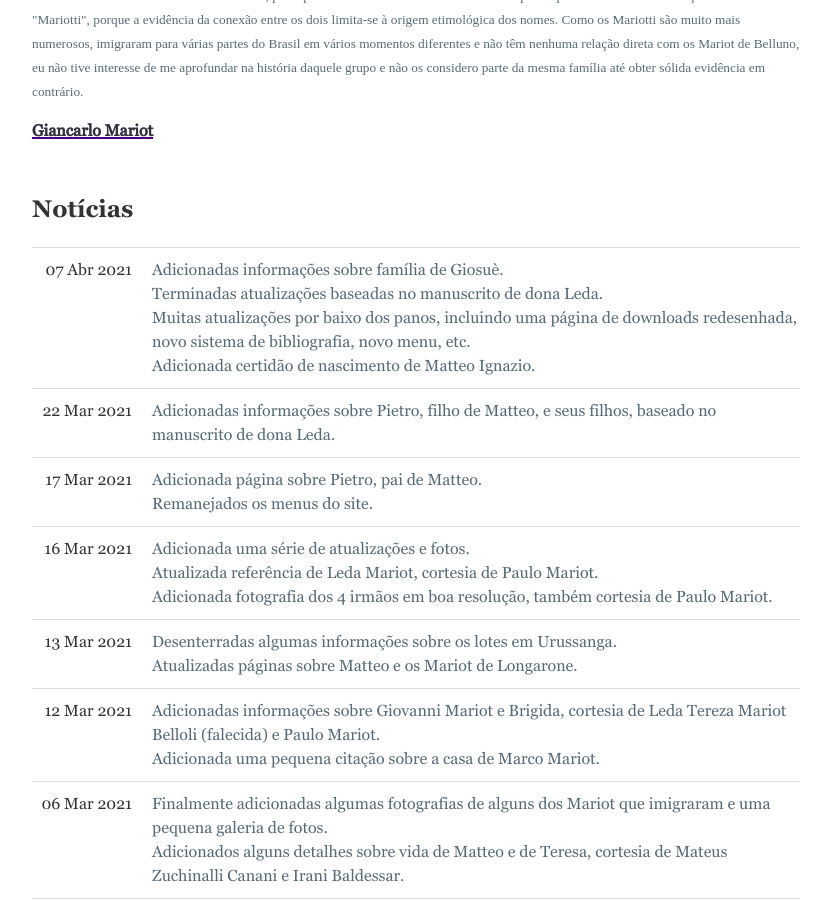
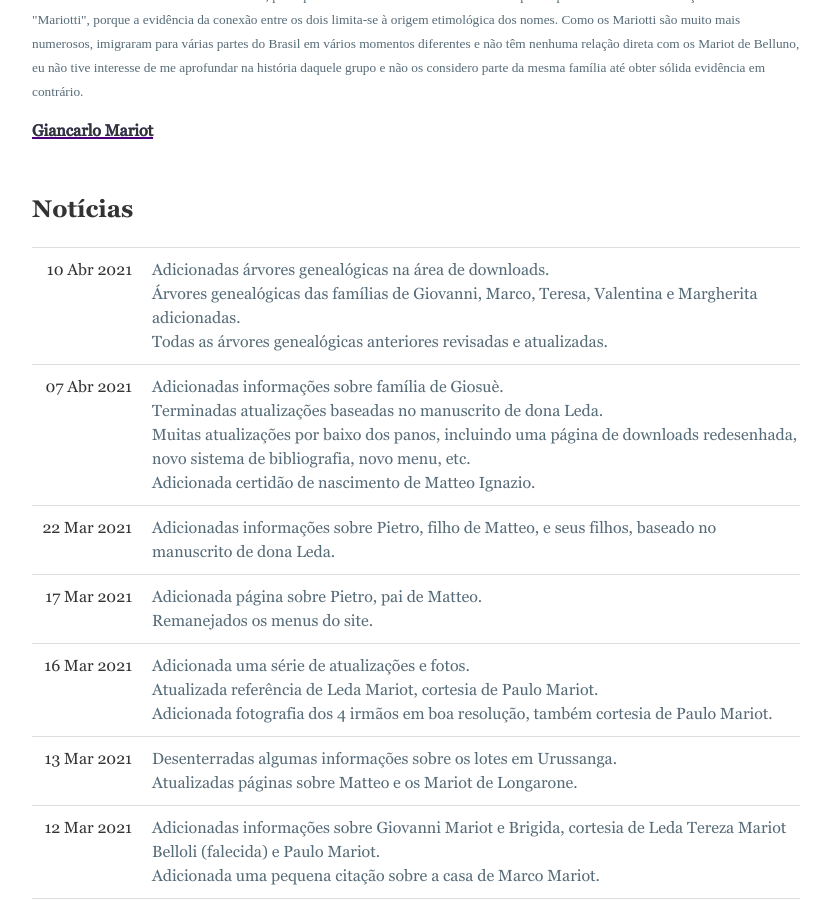
Before and after one commit to sentient06/mariot-family, a Jekyll site: the page built from index.html, in a window 1280 px wide and 900 px high, scrolled down 381 px. Shown: the whole window, without its empty margins (224-1054 px from the left). Built offline with Jekyll 4.4.1, drawn with Linux system fonts in a browser that asks for light colours; some web fonts are replaced.

Commit message:
Adding content.

```diff
--- a/_data/downloads/0_family.yml
+++ b/_data/downloads/0_family.yml
@@ -6,7 +6,7 @@ files:
     title: Árvores genealógicas dos Mariot da província de Belluno
     desc: "Todas as árvores genealógicas presentes neste site em formato PDF e um arquivo GEDCOM com as informações das mesmas árvores, começando em Pietro Mariot e terminando com seus bisnetos: 4 gerações, dos séculos XVIII ao XX."
     type: ZIP (GED, PDF e TXT)
-    source: Giancarlo Mariot, 2021
+    author: Giancarlo Mariot, 2021
     file: Mariot-Belluno.zip
     icon: file_ged.png
     revision: '10 abril 2021'
--- a/_data/news.yml
+++ b/_data/news.yml
@@ -1,3 +1,9 @@
+- date: 10 Abr 2021
+  text:
+    - Adicionadas árvores genealógicas na área de downloads.
+    - Árvores genealógicas das famílias de Giovanni, Marco, Teresa, Valentina e Margherita adicionadas.
+    - Todas as árvores genealógicas anteriores revisadas e atualizadas.
+
 - date: 07 Abr 2021
   text:
     - Adicionadas informações sobre família de Giosuè.
--- a/_sass/downloads_prototype.scss
+++ b/_sass/downloads_prototype.scss
@@ -136,6 +136,11 @@
 				    text-overflow: ellipsis;
 				}
 
+				.individual {
+					background-color: aliceblue;
+					border-color: darkslategray;
+				}
+
 				&.main {
 					.individual {
 						background-color: honeydew;
```
